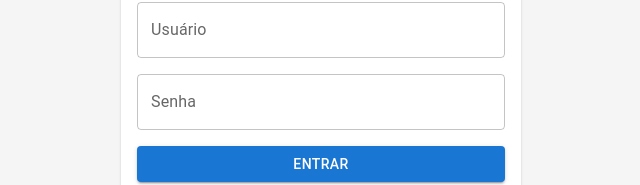
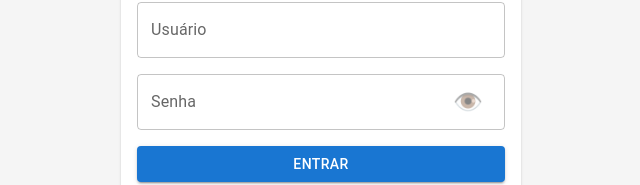
Before and after one commit to brunavillanova/sistema-presenca-backend, a React (Vite) app in the folder frontend/: page / in a window 1280 px wide. Shown: the part 413-598 px from the top of the page, without its empty margins (319-959 px from the left). Built offline with nearby package versions, Linux system fonts and the light colour scheme.

Commit message:
adicionando visualização de senha

```diff
--- a/frontend/src/pages/Login.tsx
+++ b/frontend/src/pages/Login.tsx
@@ -15,6 +15,10 @@ import api from "../services/api";
 
 import empresa from "../assets/empresa.png";
 
+import InputAdornment from "@mui/material/InputAdornment";
+
+import IconButton from "@mui/material/IconButton";
+
 function Login() {
 
   const navigate = useNavigate();
@@ -24,6 +28,9 @@ function Login() {
 
   const [senha, setSenha] =
     useState("");
+
+  const [mostrarSenha, setMostrarSenha] =
+    useState(false);
 
   const [erro, setErro] =
     useState("");
@@ -50,12 +57,16 @@ function Login() {
         response.data.usuario.tipo ===
         "admin"
       ) {
+
         navigate("/dashboard");
+
       }
 
       // FUNCIONÁRIO
       else {
+
         navigate("/presencas");
+
       }
 
     } catch (error: any) {
@@ -81,6 +92,7 @@ function Login() {
       }}
     >
       <Card sx={{ width: 400 }}>
+
         <CardContent>
 
           <Box
@@ -90,6 +102,7 @@ function Login() {
               mb: 2,
             }}
           >
+
             <img
               src={empresa}
               alt="Logo Empresa"
@@ -99,6 +112,7 @@ function Login() {
                 objectFit: "contain",
               }}
             />
+
           </Box>
 
           <Typography
@@ -120,6 +134,7 @@ function Login() {
               gap: 2,
             }}
           >
+
             <TextField
               label="Usuário"
               value={usuario}
@@ -132,13 +147,38 @@ function Login() {
 
             <TextField
               label="Senha"
-              type="password"
+              type={
+                mostrarSenha
+                  ? "text"
+                  : "password"
+              }
               value={senha}
               onChange={(e) =>
                 setSenha(
                   e.target.value
                 )
               }
+              slotProps={{
+                input: {
+                  endAdornment: (
+                    <InputAdornment position="end">
+
+                      <IconButton
+                        onClick={() =>
+                          setMostrarSenha(
+                            !mostrarSenha
+                          )
+                        }
+                      >
+                        {mostrarSenha
+                          ? "🙈"
+                          : "👁️"}
+                      </IconButton>
+
+                    </InputAdornment>
+                  ),
+                },
+              }}
             />
 
             <Button
@@ -149,15 +189,21 @@ function Login() {
             </Button>
 
             {erro && (
+
               <Typography
                 color="error"
               >
                 {erro}
               </Typography>
+
             )}
+
           </Box>
+
         </CardContent>
+
       </Card>
+
     </Box>
   );
 }
```
Lines whose indentation alone changed are shown as unchanged.
